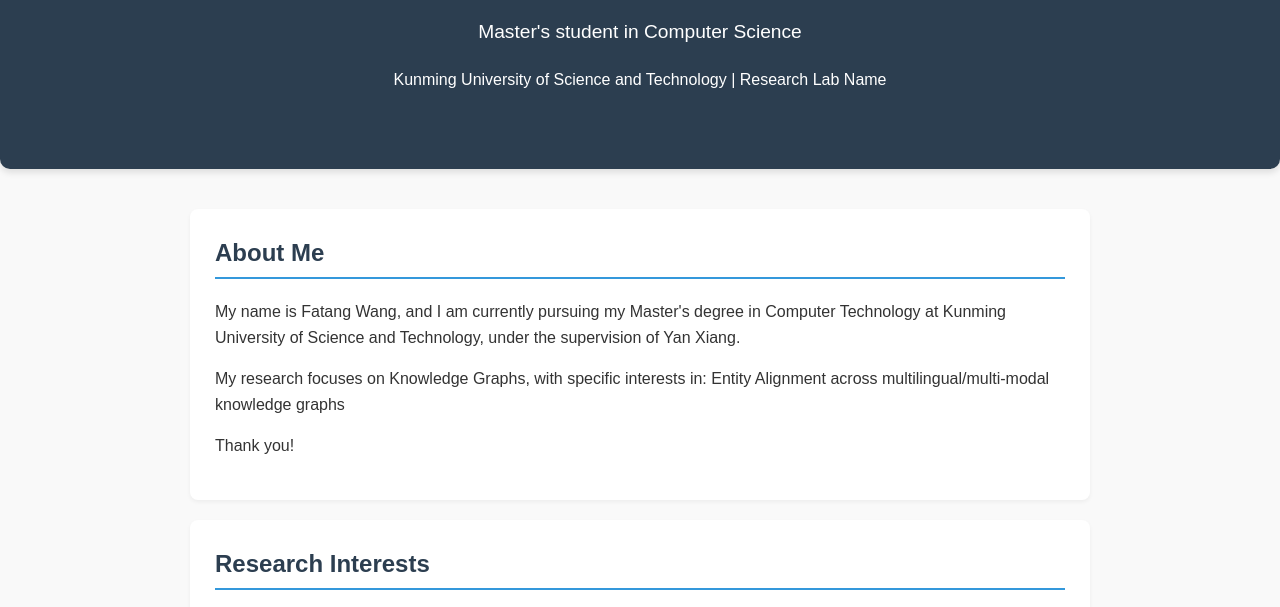
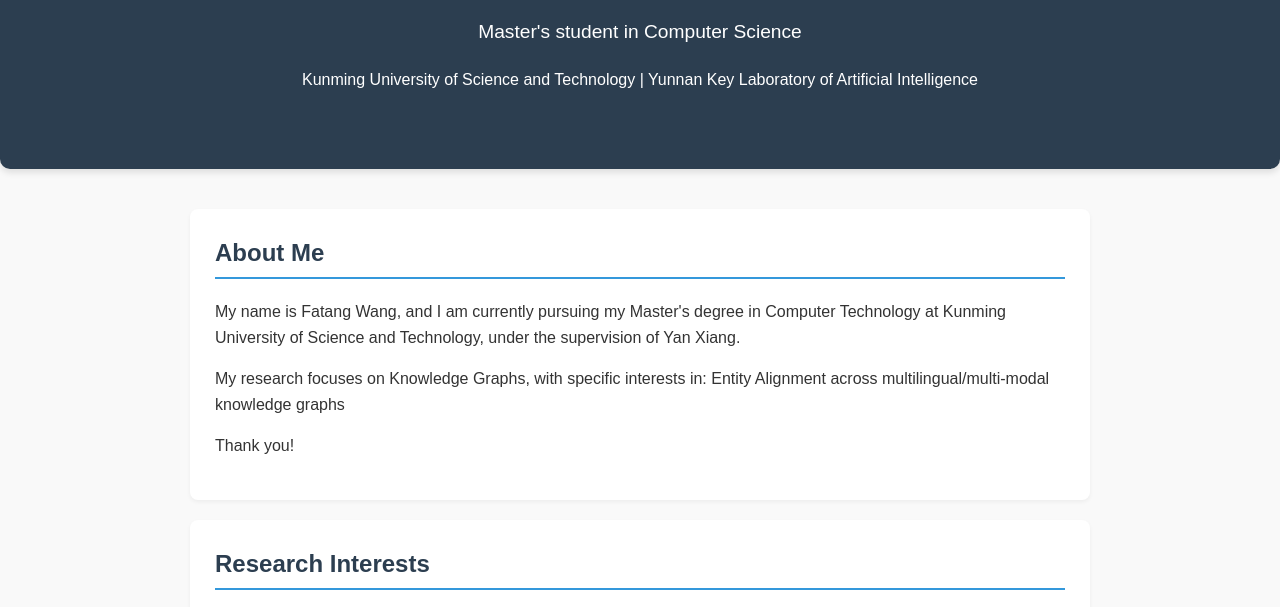
Before and after one commit to Neo4j1/Neo4j1.github.io, a plain HTML site: page index.html in a window 1280 px wide. Shown: the part 129-736 px from the top of the page. Drawn offline with Linux system fonts and the light colour scheme.

Commit message:
Update index.html

```diff
--- a/index.html
+++ b/index.html
@@ -99,7 +99,7 @@
 <!--            <img src="https://via.placeholder.com/150" alt="Profile Photo" class="profile-img">-->
             <h1>Fatang Wang</h1>
             <p class="subtitle">Master's student in Computer Science</p>
-            <p>Kunming University of Science and Technology | Research Lab Name</p>
+            <p>Kunming University of Science and Technology | Yunnan Key Laboratory of Artificial Intelligence</p>
         </div>
     </header>
 
```
